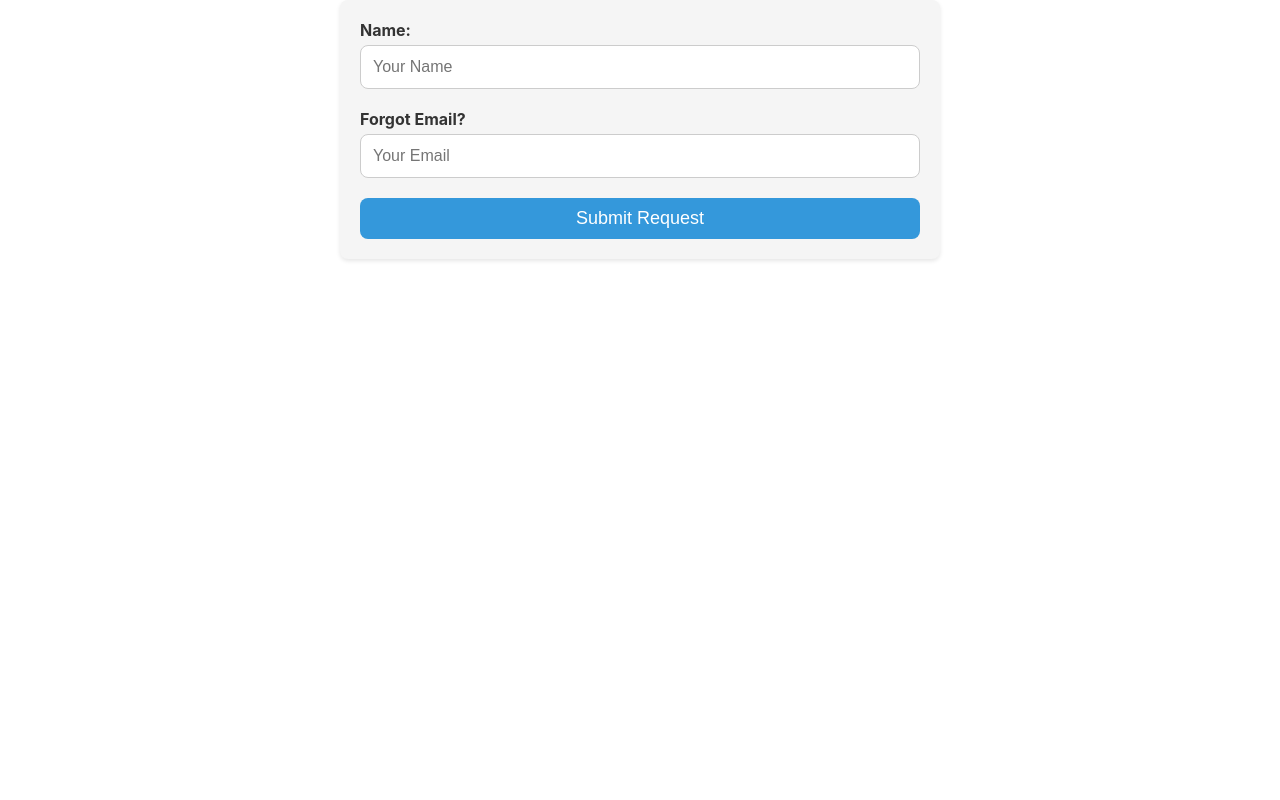
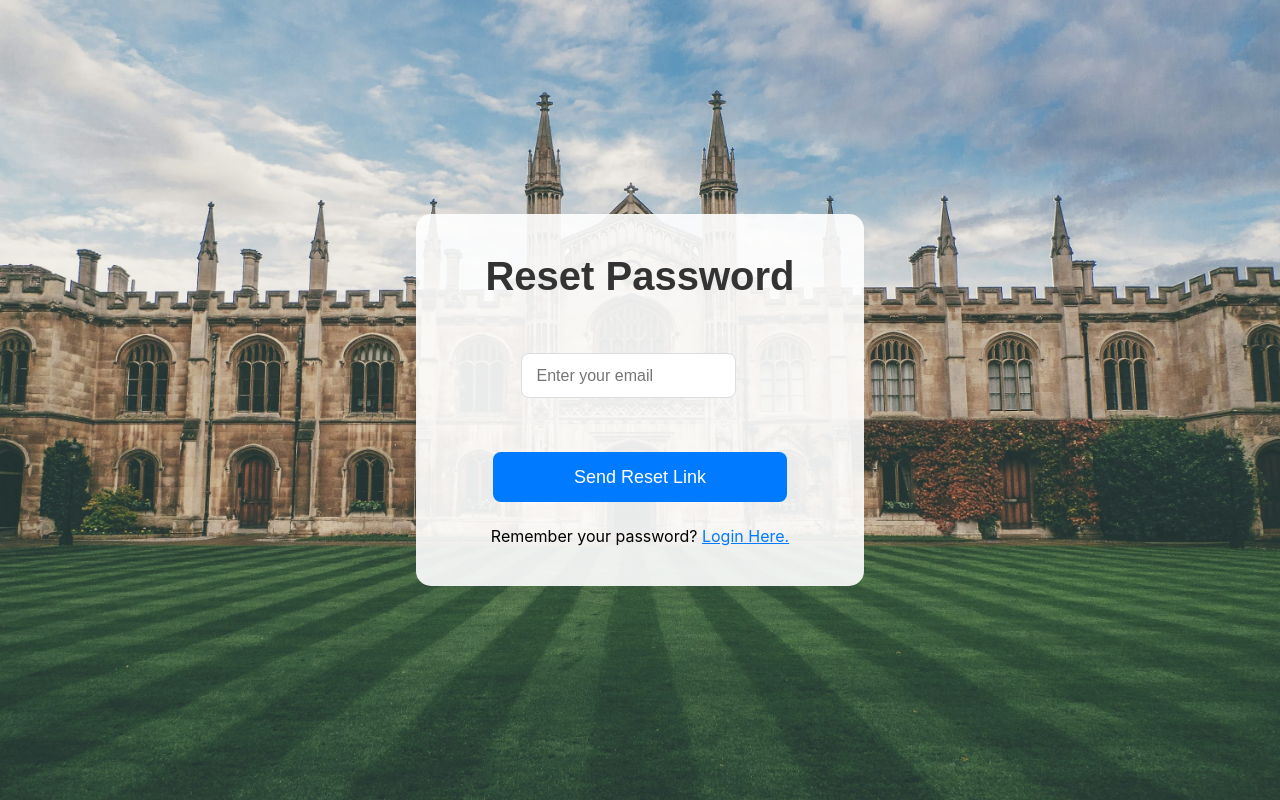
Before and after one commit to varunteja436/Finalprojectlms, a React (Create React App) app: page /forgotpassword in a window 1280 px wide. Built offline with nearby package versions, Linux system fonts and the light colour scheme.

Commit message:
updated forgot password page

```diff
--- a/src/forgotpassword.css
+++ b/src/forgotpassword.css
@@ -1,3 +1,4 @@
+
 .forgot-password-container {
     background-image: url('./cl.jpeg');
     background-repeat: no-repeat;
@@ -11,7 +12,7 @@
   .forgot-password-wrapper {
     width: 100%;
     display: flex;
-    justify-content: end;
+    justify-content: center;
     align-items: center;
     height: 100%;
   }
@@ -26,22 +27,22 @@
     width: 35%;
     padding: 40px;
     border-radius: 15px;
-    background-color: rgba(255, 255, 255, 0.8);
+    background-color: rgba(255, 255, 255, 0.9);
   }
 
   .forgot-password-header {
     font-family: 'Poppins', sans-serif;
     font-weight: 600;
-    font-size: 50px;
+    font-size: 40px;
     margin: 0 0 20px 0;
     text-align: center;
-    color: #000000;
+    color: #333;
   }
 
   .forgot-password-input {
     font-weight: 400;
-    font-size: 18px;
-    height: 40px;
+    font-size: 16px;
+    height: 45px;
     width: 90%;
     padding: 10px 15px;
     margin-top: 10px;
@@ -51,11 +52,11 @@
 
   .forgot-password-input:focus {
     border-color: #007bff;
-    box-shadow: 0px 0px 4px rgba(0, 123, 255, 0.6);
+    box-shadow: 0px 0px 6px rgba(0, 123, 255, 0.6);
   }
 
   .forgot-password-button {
-    font-size: 20px;
+    font-size: 18px;
     margin-top: 10px;
     width: 80%;
     height: 50px;
@@ -70,26 +71,36 @@
     background-color: #0056b3;
   }
 
+  .forgot-password-message {
+    font-weight: 500;
+    font-size: 16px;
+    color: #333;
+    text-align: center;
+    padding: 10px;
+    margin-top: 20px;
+  }
+
   .success-message {
     color: green;
-    text-align: center;
   }
 
   .error-message {
     color: red;
-    text-align: center;
   }
 
-  .back-to-login {
-    font-weight: 300;
+  .forgot-password-footer-text {
     font-size: 16px;
+    text-align: center;
+    font-weight: 400;
+  }
+
+  .forgot-password-footer-text span {
     cursor: pointer;
     color: #007bff;
-    text-align: center;
     text-decoration: underline;
   }
 
-  .back-to-login:hover {
+  .forgot-password-footer-text span:hover {
     color: #0056b3;
     text-decoration: none;
   }
--- a/src/forgotpassword.js
+++ b/src/forgotpassword.js
@@ -1,110 +1,64 @@
-import React from 'react';
+import React, { useState } from "react";
+import { auth } from "./firebase";
+import { sendPasswordResetEmail } from "firebase/auth";
+import { useNavigate } from "react-router-dom";
+import "./forgotpassword.css";
 
-const ContactForm = () => {
+const ForgotPassword = () => {
+  const [email, setEmail] = useState('');
+  const [message, setMessage] = useState('');
+  const navigate = useNavigate();
+
+  const handleChange = (e) => {
+    setEmail(e.target.value);
+  };
+
+  const handleResetPassword = async () => {
+    if (!email) {
+      setMessage("Please enter a valid email.");
+      return;
+    }
+
+    try {
+      await sendPasswordResetEmail(auth, email);
+      setMessage("Password reset link has been sent to your email.");
+    } catch (error) {
+      console.error("Error sending reset email:", error.message);
+      setMessage("Error: " + error.message);
+    }
+  };
+
   return (
-    <form
-      target="_blank"
-      action="https://formsubmit.co/manojvamshi95@gmail.com"
-      method="POST"
-      style={{
-        display: 'flex',
-        flexDirection: 'column',
-        maxWidth: '600px',
-        margin: '0 auto',
-        padding: '20px',
-        backgroundColor: '#f5f5f5',
-        borderRadius: '8px',
-        boxShadow: '0 2px 4px rgba(0, 0, 0, 0.1)',
-      }}
-    >
-      <div
-        className="form-group"
-        style={{
-          marginBottom: '20px',
-        }}
-      >
-        <label
-          htmlFor="name"
-          style={{
-            fontSize: '16px',
-            fontWeight: 'bold',
-            marginBottom: '5px',
-            color: '#333',
-          }}
-        >
-          Name:
-        </label>
-        <input
-          type="text"
-          id="name"
-          name="name"
-          placeholder="Your Name"
-          required
-          style={{
-            width: '100%',
-            padding: '12px',
-            fontSize: '16px',
-            border: '1px solid #ccc',
-            borderRadius: '8px',
-            boxSizing: 'border-box',
-          }}
-        />
-      </div>
+    <div className="forgot-password-container">
+      <div className="forgot-password-wrapper">
+        <div className="forgot-password-form-container">
+          <div className="forgot-password-header">Reset Password</div>
 
-      <div
-        className="form-group"
-        style={{
-          marginBottom: '20px',
-        }}
-      >
-        <label
-          htmlFor="email"
-          style={{
-            fontSize: '16px',
-            fontWeight: 'bold',
-            marginBottom: '5px',
-            color: '#333',
-          }}
-        >
-          Forgot Email?
-        </label>
+          <div className="input-wrapper">
             <input
               type="email"
               id="email"
               name="email"
-          placeholder="Your Email"
-          required
-          style={{
-            width: '100%',
-            padding: '12px',
-            fontSize: '16px',
-            border: '1px solid #ccc',
-            borderRadius: '8px',
-            boxSizing: 'border-box',
-          }}
+              placeholder="Enter your email"
+              value={email}
+              onChange={handleChange}
+              className="forgot-password-input"
             />
           </div>
 
-      <input type="hidden" name="_subject" value="New message from website" />
+          <button onClick={handleResetPassword} className="forgot-password-button">
+            Send Reset Link
+          </button>
 
-      <button
-        type="submit"
-        className="submit-btn"
-        style={{
-          padding: '10px 20px',
-          backgroundColor: '#3498db',
-          color: 'white',
-          fontSize: '18px',
-          border: 'none',
-          borderRadius: '8px',
-          cursor: 'pointer',
-          transition: 'background-color 0.3s',
-        }}
-      >
-        Submit Request
-      </button>
-    </form>
+          {message && <p className="forgot-password-message">{message}</p>}
+
+          <p className="forgot-password-footer-text">
+            Remember your password? <span onClick={() => navigate("/")}>Login Here.</span>
+          </p>
+        </div>
+      </div>
+    </div>
   );
 };
 
-export default ContactForm;
+export default ForgotPassword;
```
Lines whose indentation alone changed are shown as unchanged.
